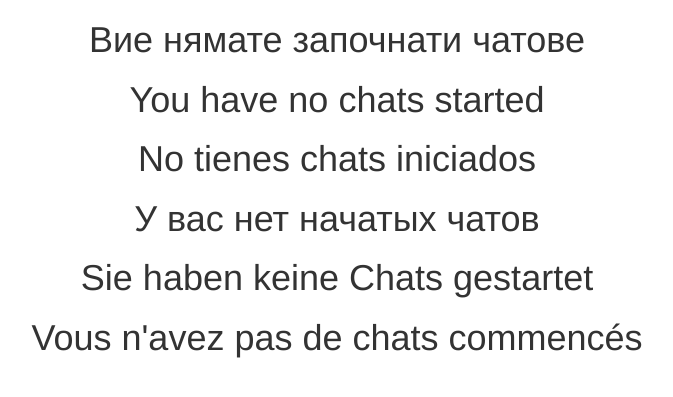
After one commit to DeyanVNikolov/Tasklify, a Flask app: page /static/emptychats.html in a window 1280 px wide. The commit adds this page. Shown: the top 397 px of the page, without its empty margins (303-976 px from the left). Run offline with Flask 2, Linux system fonts and the light colour scheme; the visitor is signed in with stand-in values (Sample User, id 1); some libraries are stand-ins or nearby versions.

Commit message:
Chat Fix

```diff
--- /dev/null
+++ b/website/static/emptychats.html
@@ -0,0 +1,23 @@
+<!DOCTYPE html>
+<html lang="en">
+<head>
+    <meta charset="UTF-8">
+    <title>Empty Chats</title>
+    <link rel="stylesheet" href="https://maxcdn.bootstrapcdn.com/bootstrap/3.3.7/css/bootstrap.min.css">
+    <script src="https://ajax.googleapis.com/ajax/libs/jquery/3.2.1/jquery.min.js"></script>
+    <script src="https://maxcdn.bootstrapcdn.com/bootstrap/3.3.7/js/bootstrap.min.js"></script>
+</head>
+<body>
+
+
+
+<div class="container-fluid text-center" style="justify-content: center">
+<h1>Вие нямате започнати чатове</h1>
+<h1>You have no chats started</h1>
+<h1>No tienes chats iniciados</h1>
+<h1>У вас нет начатых чатов</h1>
+<h1>Sie haben keine Chats gestartet</h1>
+<h1>Vous n'avez pas de chats commencés</h1>
+</div>
+</body>
+</html>
```
Also changed, not shown: website/templates/chat.html (+10 -0 lines).
